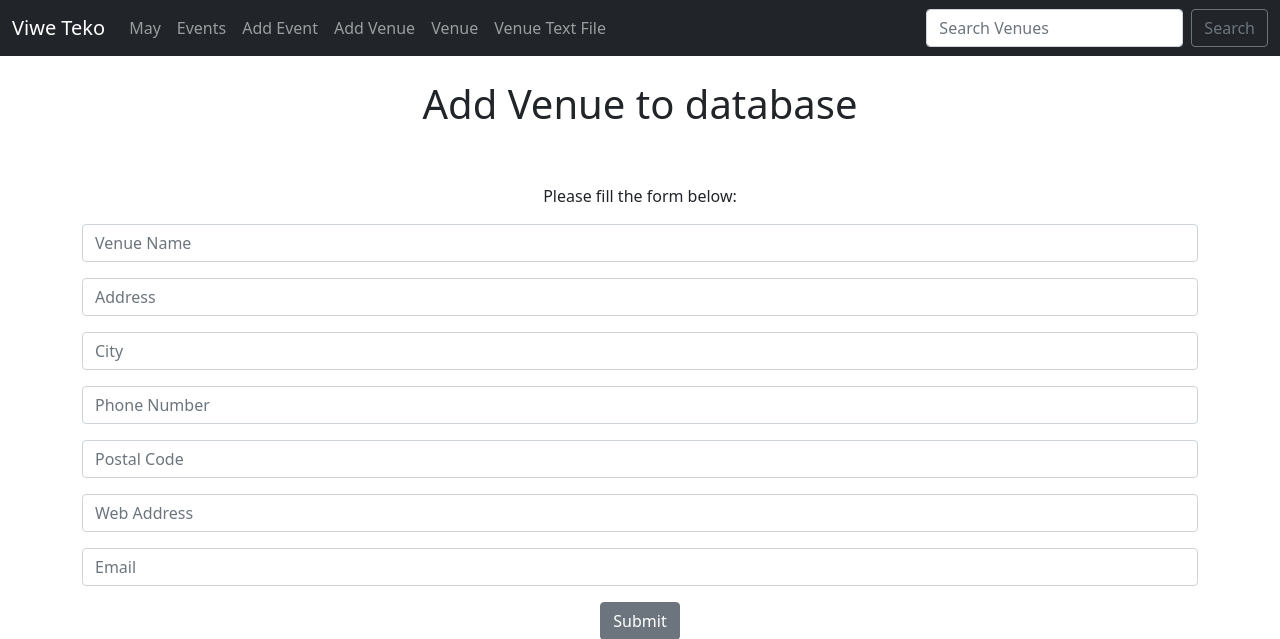
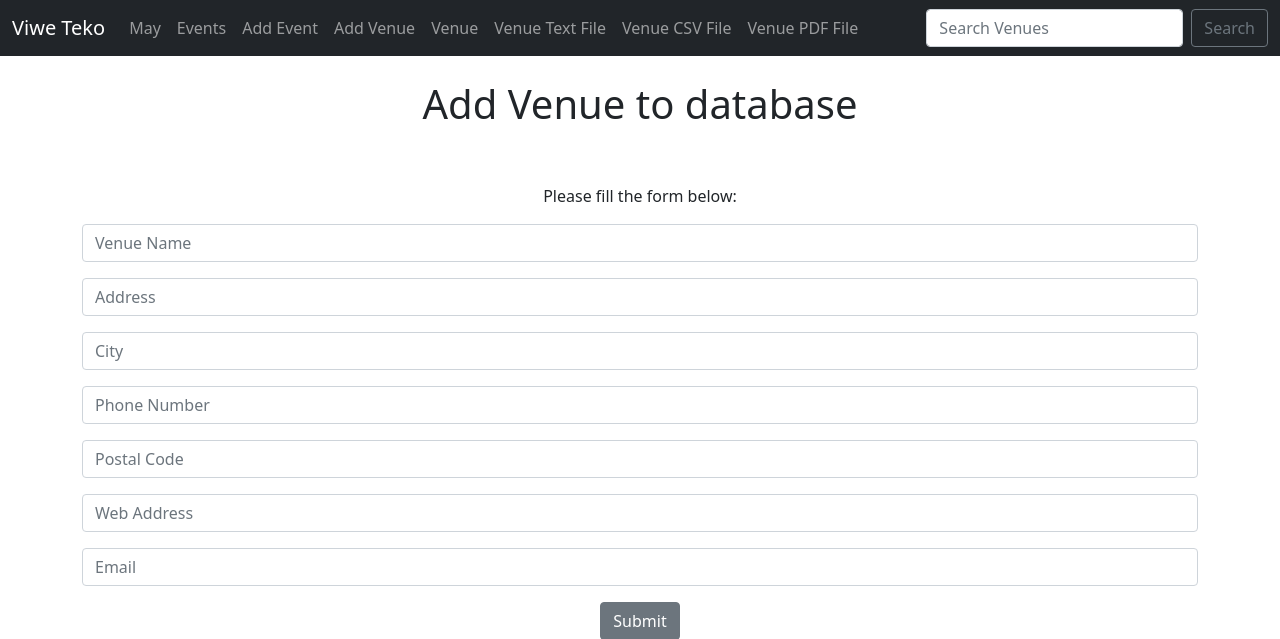
Before and after one commit to ViweTeko/learning_django, a Django app: page /add_venue/ in a window 1280 px wide. Shown: the top 639 px of the page. Run offline with Django 5.2, Linux system fonts and the light colour scheme.

Commit message:
Generate csv and pdf file of venues

```diff
--- a/mysite/events/templates/events/navbar.html
+++ b/mysite/events/templates/events/navbar.html
@@ -25,6 +25,12 @@
           <li class="nav-item">
             <a class="nav-link" href="{% url 'venue_text' %}">Venue Text File</a>
           </li>
+          <li class="nav-item">
+            <a class="nav-link" href="{% url 'venue_csv' %}">Venue CSV File</a>
+          </li>
+          <li class="nav-item">
+            <a class="nav-link" href="{% url 'venue_pdf' %}">Venue PDF File</a>
+          </li>
 
         </ul>
         <form class="d-flex" method=POST action="{% url 'search-venues' %}">
--- a/mysite/events/urls.py
+++ b/mysite/events/urls.py
@@ -14,5 +14,7 @@ urlpatterns = [
     path('update_event/<int:event_id>', views.update_event, name="update-event"),
     path('delete_event/<int:event_id>', views.delete_event, name="delete-event"),
     path('delete_venue/<int:venue_id>', views.delete_venue, name="delete-venue"),
-    path('venue_text>', views.venue_text, name="venue_text"),
+    path('venue_text/', views.venue_text, name="venue_text"),
+    path('venue_csv/', views.venue_csv, name="venue_csv"),
+    path('venue_pdf/', views.venue_pdf, name="venue_pdf"),
 ]
--- a/mysite/events/views.py
+++ b/mysite/events/views.py
@@ -1,11 +1,18 @@
 """ This script shows the views of the events app """
 from django.shortcuts import render, redirect
-from django.http import HttpResponseRedirect, HttpResponse
+from django.http import HttpResponseRedirect, HttpResponse, FileResponse
 import calendar
 from calendar import HTMLCalendar
 from datetime import datetime
 from .models import Event, Venue
 from .forms import VenueForm, EventForm
+import csv
+import io
+from reportlab.pdfgen import canvas
+from reportlab.lib.pagesizes import letter
+from reportlab.lib.units import inch
+from reportlab.platypus import SimpleDocTemplate, Paragraph, Table, TableStyle
+
 
 """ This is the home page """
 def home(request, year=datetime.now().year, month=datetime.now() .strftime('%B')):
@@ -136,3 +143,42 @@ def venue_text(request):
     for venue in venues:
         response.write(venue.name + '\n')
     return response
+
+""" This will generate Comma Separated Values (CSV) file"""
+def venue_csv(request):
+    response = HttpResponse(content_type='text/csv')
+    response['Content-Disposition'] = 'attachment; filename="venue_list.csv"'
+    writer = csv.writer(response)
+
+    venues = Venue.objects.all()
+    writer.writerow(['Venue Name', 'Address', 'Zip Code', 'Web Address', 'Phone'])
+    for venue in venues:
+        writer.writerow(venue.name, venue.address, venue.zip_code, venue.web, venue.phone)
+    return response
+
+def venue_pdf(request):
+    buf = io.BytesIO()
+    c = canvas.Canvas(buf, pagesize=letter, bottomup=0)
+    textobj = c.beginText()
+    textobj.setTextOrigin(inch, inch)
+    textobj.setFont('Helvetica', 14)
+    doc = SimpleDocTemplate(buf, pagesize=letter, rightMargin=72, leftMargin=72,
+    topMargin=72, bottomMargin=18)
+    venues = Venue.objects.all()
+    lines = []
+    for venue in venues:
+        lines.append(venue.name)
+        lines.append(venue.address)
+        lines.append(venue.zip_code)
+        lines.append(venue.phone)
+        lines.append(venue.web)
+        lines.append(venue.email)
+        lines.append(' ')
+
+    for line in lines:
+        textobj.textLine(line)
+    c.drawText(textobj)
+    c.showPage()
+    c.save()
+    buf.seek(0)
+    return FileReponse(buf, as_attachment=True, filename='venue_list.pdf')
```
